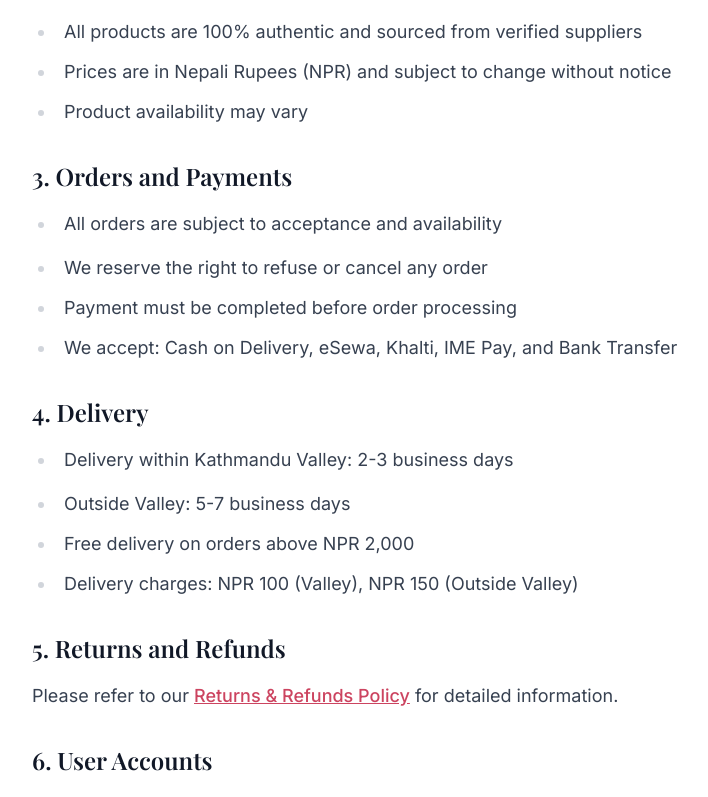
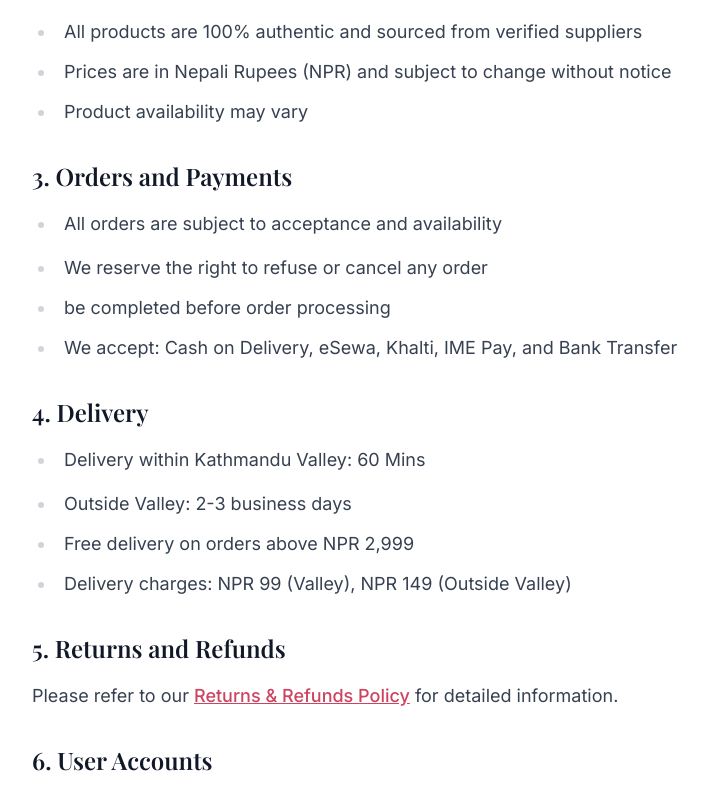
Before and after one commit to Mr-strangerX11/glovia-frontend, a Next.js app: page /terms in a window 1280 px wide. Shown: the part 588-1385 px from the top of the page, without its empty margins (192-900 px from the left). Built offline with nearby package versions, Linux system fonts and the light colour scheme; no server answers; a web font is replaced by a local one.

Commit message:
Update terms page

```diff
--- a/src/app/terms/page.tsx
+++ b/src/app/terms/page.tsx
@@ -33,7 +33,7 @@ export default function TermsAndConditions() {
           <ul className="list-disc pl-6 space-y-2">
             <li>All orders are subject to acceptance and availability</li>
             <li>We reserve the right to refuse or cancel any order</li>
-            <li>Payment must be completed before order processing</li>
+            <li> be completed before order processing</li>
             <li>We accept: Cash on Delivery, eSewa, Khalti, IME Pay, and Bank Transfer</li>
           </ul>
         </section>
@@ -41,10 +41,10 @@ export default function TermsAndConditions() {
         <section>
           <h2 className="text-2xl font-serif font-semibold mt-8 mb-4">4. Delivery</h2>
           <ul className="list-disc pl-6 space-y-2">
-            <li>Delivery within Kathmandu Valley: 2-3 business days</li>
-            <li>Outside Valley: 5-7 business days</li>
-            <li>Free delivery on orders above NPR 2,000</li>
-            <li>Delivery charges: NPR 100 (Valley), NPR 150 (Outside Valley)</li>
+            <li>Delivery within Kathmandu Valley: 60 Mins</li>
+            <li>Outside Valley: 2-3 business days</li>
+            <li>Free delivery on orders above NPR 2,999</li>
+            <li>Delivery charges: NPR 99 (Valley), NPR 149 (Outside Valley)</li>
           </ul>
         </section>
 
```
